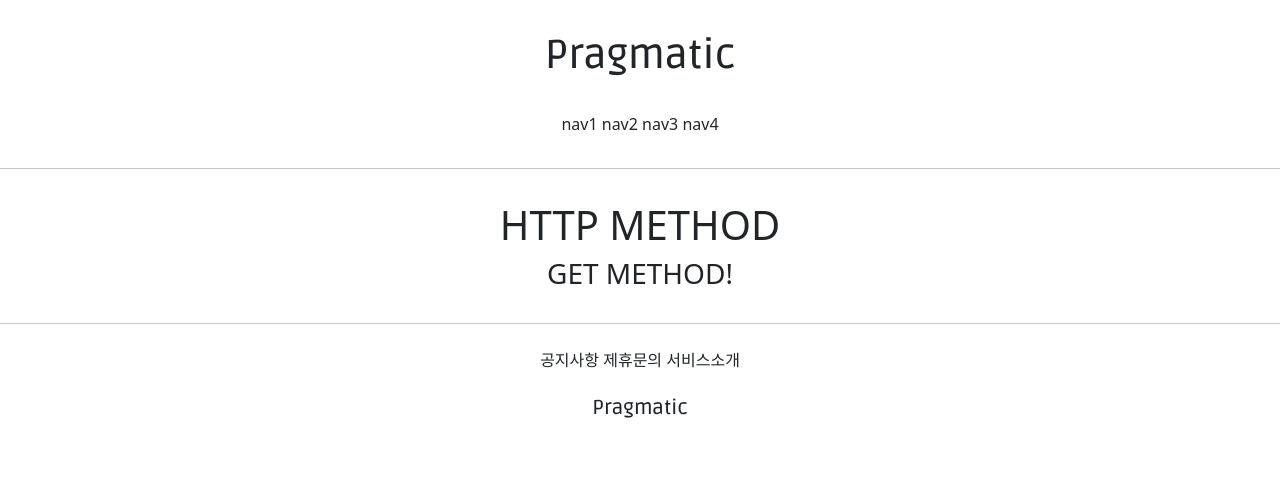
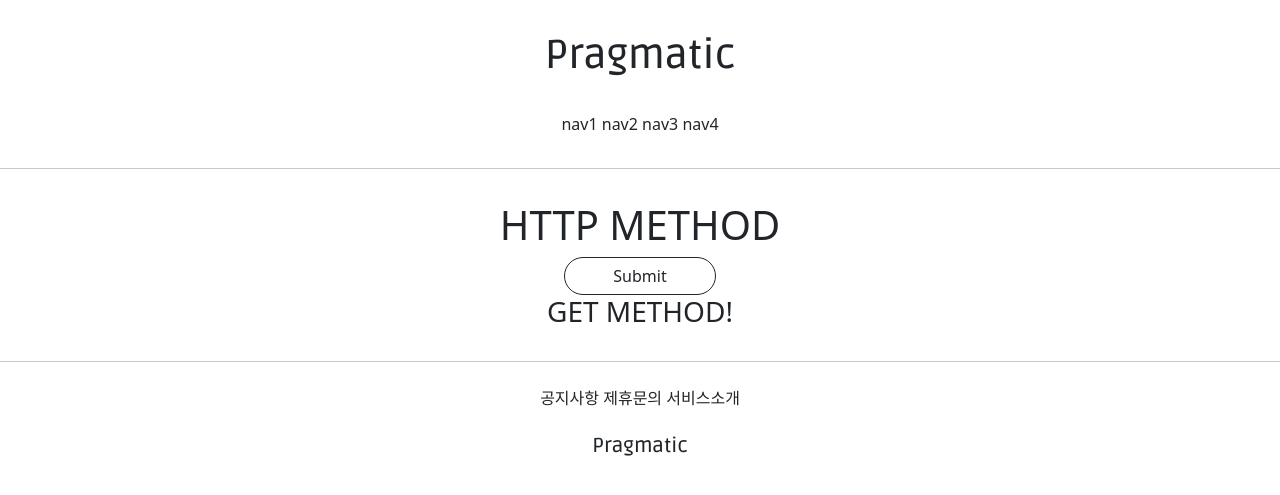
Before and after one commit to dayoorang/first_project, a Django app: page /accounts/hello_world/ in a window 1280 px wide. Shown: the top 495 px of the page. Run offline with Django 3.2, Linux system fonts and the light colour scheme; parts of the project's set-up code (start-up, migrations or seed data) failed here and were passed over.

Commit message:
7/9 first_project commit 3

```diff
--- a/accountapp/templates/accountapp/hello_world.html
+++ b/accountapp/templates/accountapp/hello_world.html
@@ -5,6 +5,13 @@
 
     <div style = "margin: 2rem; text-align: center" >
         <h1>HTTP METHOD</h1>
+
+        <form action="/accounts/hello_world/" method="POST">
+            {% csrf_token %}
+            <input class="btn btn-outline-dark rounded-pill px-5" type="submit">
+
+        </form>
+
         <h3>{{ text }}</h3>
     </div>
 {% endblock %}
```
